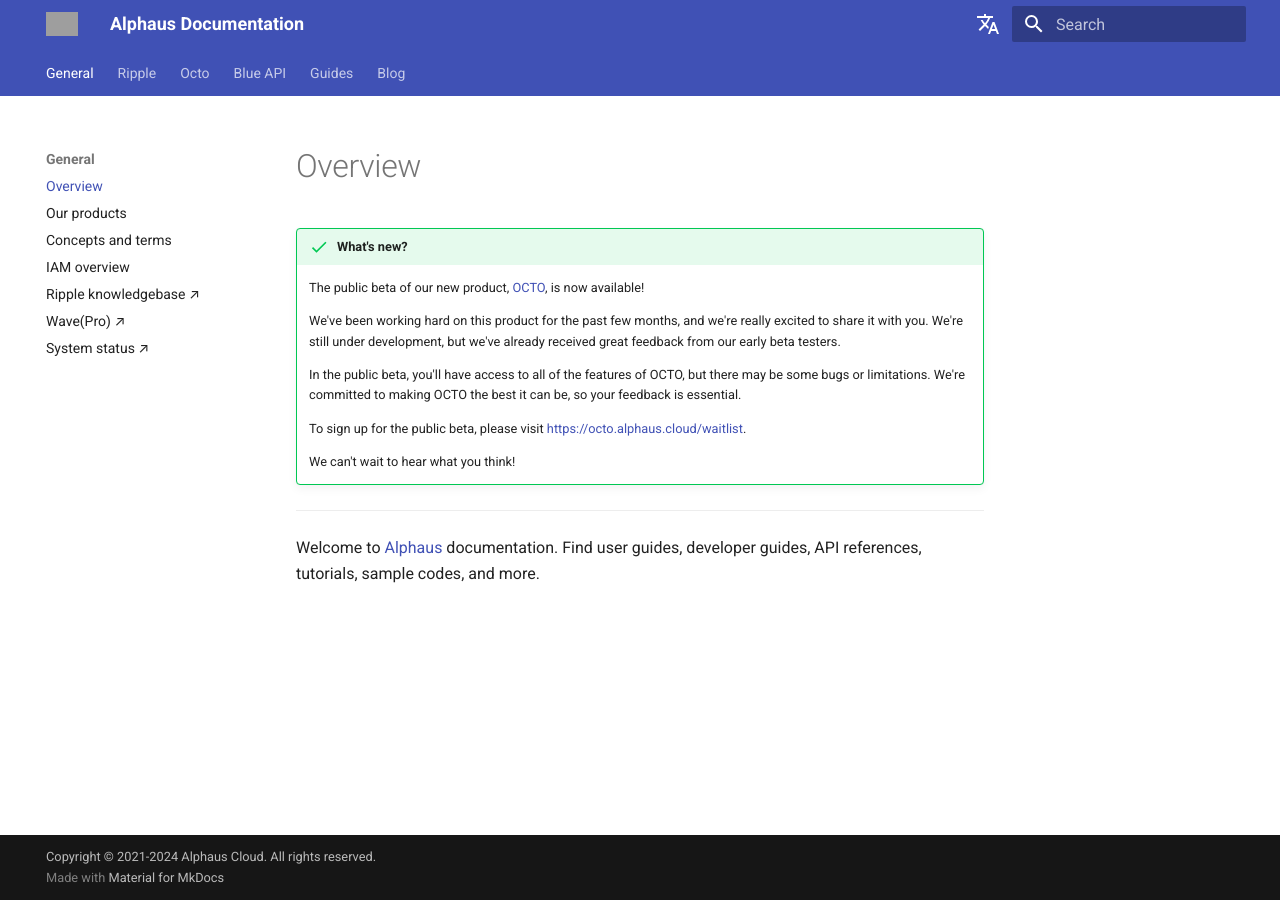
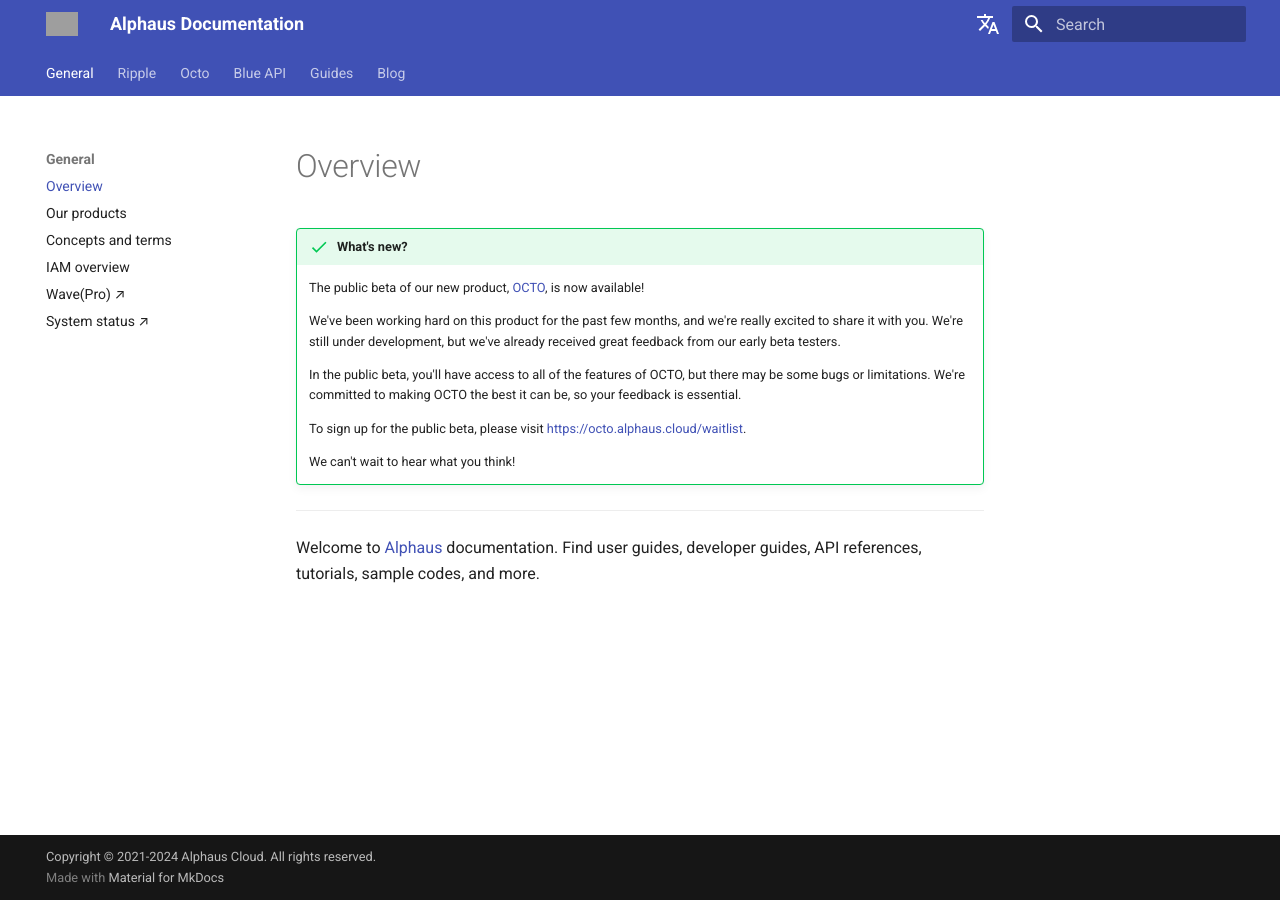
Before and after one commit to alphauslabs/tmpdocs, an MkDocs documentation site: the page built from docs/index.md, in a window 1280 px wide. Built offline with MkDocs 1.6.1 and Material for MkDocs 9.7.7, drawn with Linux system fonts in a browser that asks for light colours; comment, search, counter and statistics services are not loaded; grey boxes are pictures that could not be loaded.

Commit message:
chore: move kb to ripple

```diff
--- a/mkdocs.yml
+++ b/mkdocs.yml
@@ -16,11 +16,11 @@
       - "products.md"
       - "concepts.md"
       - "IAM overview": "iam.md"
-      - "Ripple knowledgebase ↗": "https://help.alphaus.cloud/en/"
       - "Wave(Pro) ↗": "https://docs.alphaus.cloud/v/wave-eng/"
       - "System status ↗": "https://status.alphaus.cloud/"
   - "Ripple":
       - "ripple/index.md"
+      - "Knowledgebase ↗": "https://help.alphaus.cloud/en/"
       - "A primer on TrueUnblended": "ripple/trueunblended.md"
   - "Octo":
       - "octo/index.md"
```
